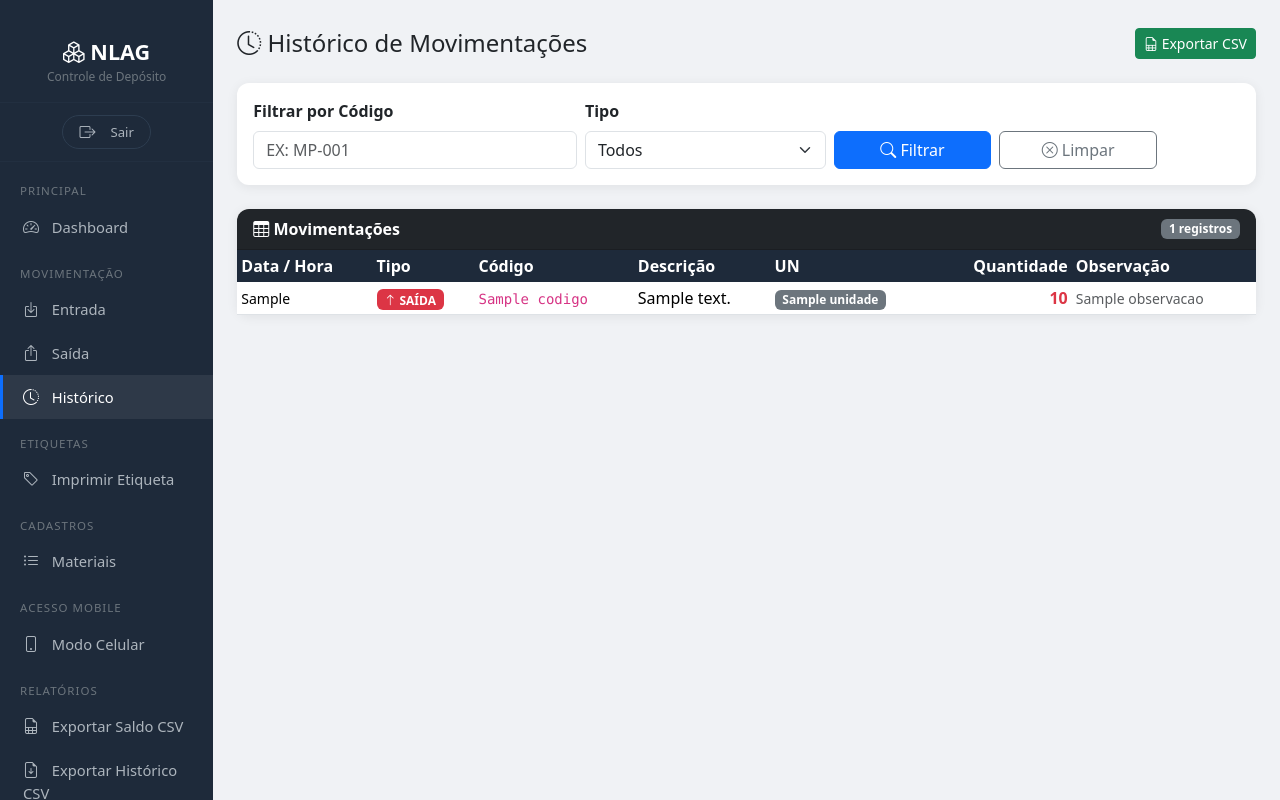
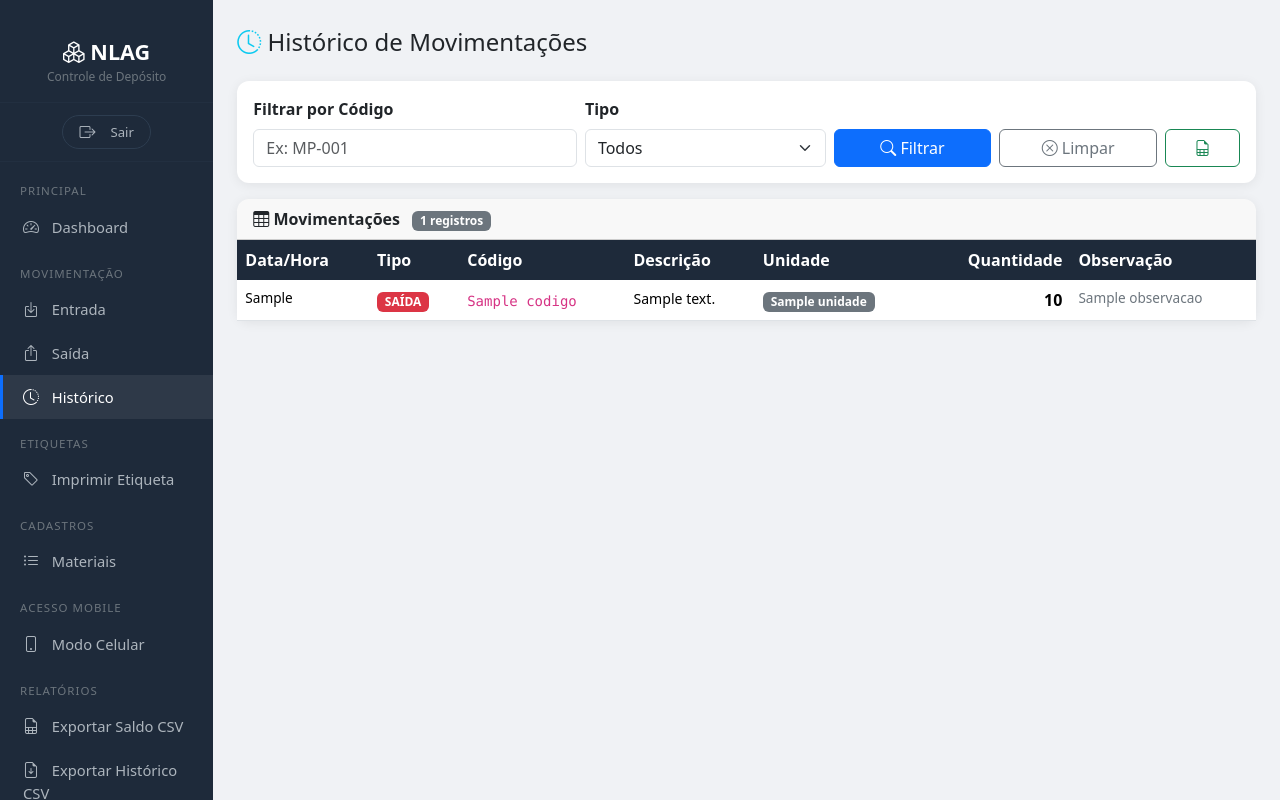
Before and after one commit to gu1001216-arch/NLAG, a Flask app: page /historico in a window 1280 px wide. Run offline with Flask 3, Linux system fonts and the light colour scheme; the visitor is signed in with stand-in values (Sample User, id 1); a database or web service that is not in the repository returns one stand-in record (values such as "Sample title"); some libraries are stand-ins or nearby versions.

Commit message:
historico.html

```diff
--- a/templates/historico.html
+++ b/templates/historico.html
@@ -1,28 +1,22 @@
-{% extends "base.html" %}
+{% extends 'base.html' %}
 {% block content %}
-
 <div class="d-flex justify-content-between align-items-center mb-4">
-  <h4 class="mb-0"><i class="bi bi-clock-history"></i> Histórico de Movimentações</h4>
-  <a href="/exportar_historico" class="btn btn-success btn-sm no-print">
-    <i class="bi bi-file-earmark-spreadsheet"></i> Exportar CSV
-  </a>
+  <h4 class="mb-0"><i class="bi bi-clock-history text-info"></i> Histórico de Movimentações</h4>
 </div>
-
-<div class="card mb-4 no-print">
+<div class="card mb-3">
   <div class="card-body">
     <form method="GET" class="row g-2 align-items-end">
       <div class="col-md-4">
         <label class="form-label fw-bold">Filtrar por Código</label>
         <input type="text" name="codigo" class="form-control"
-               value="{{ filtro }}" placeholder="Ex: MP-001"
-               style="text-transform:uppercase;">
+               value="{{ filtro }}" placeholder="Ex: MP-001">
       </div>
       <div class="col-md-3">
         <label class="form-label fw-bold">Tipo</label>
         <select name="tipo" class="form-select">
           <option value="">Todos</option>
-          <option value="ENTRADA" {{ 'selected' if tipo_f == 'ENTRADA' else '' }}>Entradas</option>
-          <option value="SAIDA"   {{ 'selected' if tipo_f == 'SAIDA'   else '' }}>Saídas</option>
+          <option value="ENTRADA" {{ 'selected' if tipo_f == 'ENTRADA' }}>Entrada</option>
+          <option value="SAIDA"   {{ 'selected' if tipo_f == 'SAIDA'   }}>Saída</option>
         </select>
       </div>
       <div class="col-md-2">
@@ -35,56 +29,52 @@
           <i class="bi bi-x-circle"></i> Limpar
         </a>
       </div>
+      <div class="col-md-1">
+        <a href="/exportar_historico" class="btn btn-outline-success w-100" title="Exportar CSV">
+          <i class="bi bi-file-earmark-spreadsheet"></i>
+        </a>
+      </div>
     </form>
   </div>
 </div>
-
 <div class="card">
-  <div class="card-header bg-dark text-white d-flex justify-content-between align-items-center">
-    <span><i class="bi bi-table"></i> Movimentações</span>
-    <span class="badge bg-secondary">{{ movs | length }} registros</span>
+  <div class="card-header">
+    <i class="bi bi-table"></i> Movimentações
+    <span class="badge bg-secondary ms-2">{{ movs | length }} registros</span>
   </div>
   <div class="card-body p-0">
     <div class="table-responsive">
-      <table class="table table-hover table-sm mb-0">
+      <table class="table table-hover mb-0">
         <thead>
           <tr>
-            <th>Data / Hora</th>
+            <th>Data/Hora</th>
             <th>Tipo</th>
             <th>Código</th>
             <th>Descrição</th>
-            <th>UN</th>
+            <th>Unidade</th>
             <th class="text-end">Quantidade</th>
             <th>Observação</th>
           </tr>
         </thead>
         <tbody>
-          {% for mov in movs %}
-          {% set qtd_num = mov.quantidade | float %}
+          {% for m in movs %}
           <tr>
-            <td><small>{{ mov.data_hora }}</small></td>
+            <td style="font-size:0.85rem;white-space:nowrap;">{{ m.data_hora }}</td>
             <td>
-              {% if mov.tipo == 'ENTRADA' %}
-                <span class="badge bg-success">
-                  <i class="bi bi-arrow-down"></i> ENTRADA
-                </span>
+              {% if m.tipo == 'ENTRADA' %}
+                <span class="badge bg-success">ENTRADA</span>
               {% else %}
-                <span class="badge bg-danger">
-                  <i class="bi bi-arrow-up"></i> SAÍDA
-                </span>
+                <span class="badge bg-danger">SAÍDA</span>
               {% endif %}
             </td>
-            <td><code>{{ mov.codigo }}</code></td>
-            <td>{{ mov.descricao }}</td>
-            <td><span class="badge bg-secondary">{{ mov.unidade }}</span></td>
-            <td class="text-end fw-bold {{ 'text-success' if mov.tipo == 'ENTRADA' else 'text-danger' }}">
-              {% if qtd_num == qtd_num | int %}
-                {{ qtd_num | int }}
-              {% else %}
-                {{ "%.2f" | format(qtd_num) }}
-              {% endif %}
+            <td><code>{{ m.codigo }}</code></td>
+            <td style="font-size:0.88rem;">{{ m.descricao }}</td>
+            <td><span class="badge bg-secondary">{{ m.unidade }}</span></td>
+            <td class="text-end fw-bold">
+              {% set q = m.quantidade | float %}
+              {% if q == q | int %}{{ q | int }}{% else %}{{ "%.2f" | format(q) }}{% endif %}
             </td>
-            <td><small class="text-muted">{{ mov.observacao or '—' }}</small></td>
+            <td style="font-size:0.85rem;color:#6c757d;">{{ m.observacao or '—' }}</td>
           </tr>
           {% else %}
           <tr>
```
